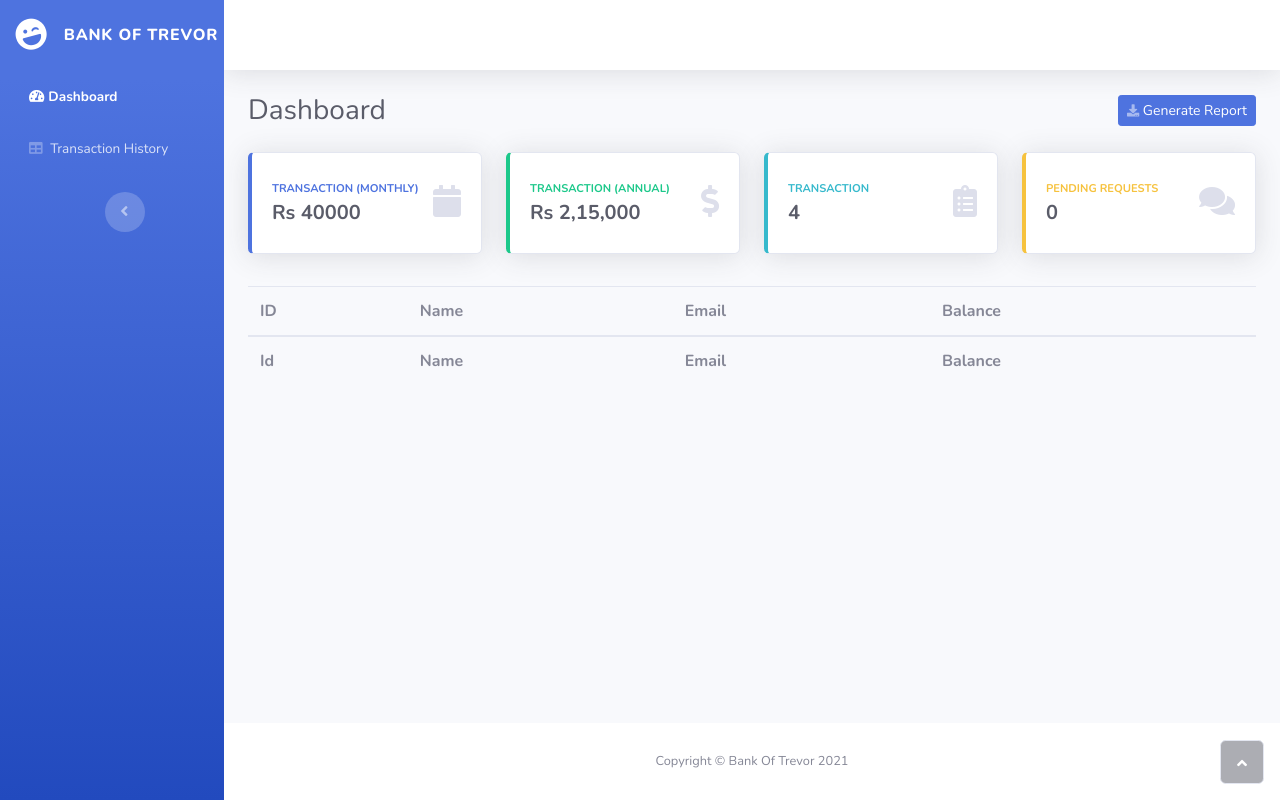
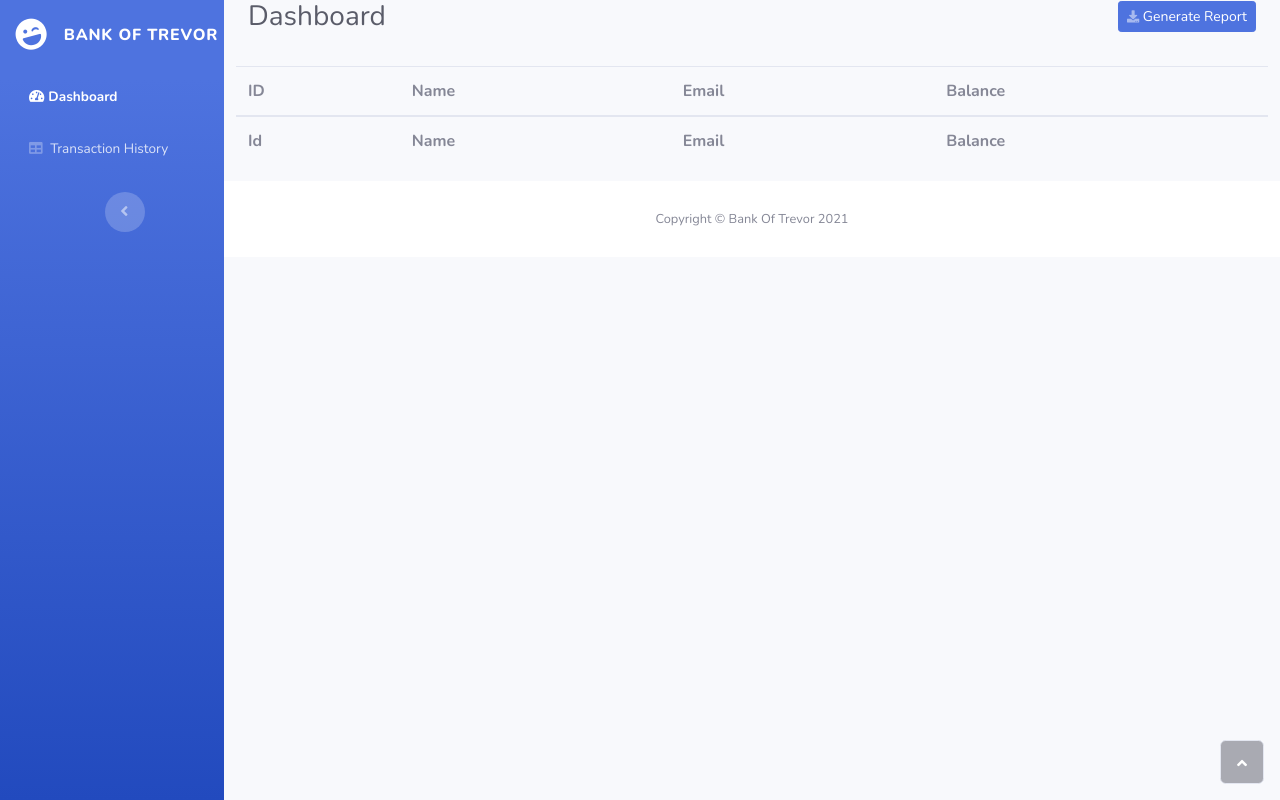
Before and after one commit to dcostat04/Bank-Management-System, a Flask app: page / in a window 1280 px wide. Run offline with Flask 2, Linux system fonts and the light colour scheme; data that the repository does not hold is empty; some libraries are stand-ins or nearby versions.

Commit message:
Update index.html

```diff
--- a/templates/index.html
+++ b/templates/index.html
@@ -32,74 +32,13 @@
         </nav>
         <div class="d-flex flex-column" id="content-wrapper">
             <div id="content">
-                <nav class="navbar navbar-light navbar-expand bg-white shadow mb-4 topbar static-top">
-                    <div class="container-fluid"><button class="btn btn-link d-md-none rounded-circle mr-3" id="sidebarToggleTop" type="button"><i class="fas fa-bars"></i></button></div>
-                </nav>
+
                 <div class="container-fluid">
                     <div class="d-sm-flex justify-content-between align-items-center mb-4">
                         <h3 class="text-dark mb-0">Dashboard</h3><a class="btn btn-primary btn-sm d-none d-sm-inline-block" role="button" href="#"><i class="fas fa-download fa-sm text-white-50"></i>&nbsp;Generate Report</a>
                     </div>
                     <div class="row">
-                        <div class="col-md-6 col-xl-3 mb-4">
-                            <div class="card shadow border-left-primary py-2">
-                                <div class="card-body">
-                                    <div class="row align-items-center no-gutters">
-                                        <div class="col mr-2">
 
-                                            <div class="text-uppercase text-primary font-weight-bold text-xs mb-1"><span>Transaction (monthly)</span></div>
-                                            <div class="text-dark font-weight-bold h5 mb-0"><span>Rs 40000</span></div>
-
-                                        </div>
-                                        <div class="col-auto"><i class="fas fa-calendar fa-2x text-gray-300"></i></div>
-                                    </div>
-                                </div>
-                            </div>
-                        </div>
-                        <div class="col-md-6 col-xl-3 mb-4">
-                            <div class="card shadow border-left-success py-2">
-                                <div class="card-body">
-                                    <div class="row align-items-center no-gutters">
-                                        <div class="col mr-2">
-                                            <div class="text-uppercase text-success font-weight-bold text-xs mb-1"><span>Transaction (annual)</span></div>
-                                            <div class="text-dark font-weight-bold h5 mb-0"><span>Rs 2,15,000</span></div>
-                                        </div>
-                                        <div class="col-auto"><i class="fas fa-dollar-sign fa-2x text-gray-300"></i></div>
-                                    </div>
-                                </div>
-                            </div>
-                        </div>
-                        <div class="col-md-6 col-xl-3 mb-4">
-                            <div class="card shadow border-left-info py-2">
-                                <div class="card-body">
-                                    <div class="row align-items-center no-gutters">
-                                        <div class="col mr-2">
-                                            <div class="text-uppercase text-info font-weight-bold text-xs mb-1"><span>Transaction</span></div>
-                                            <div class="row no-gutters align-items-center">
-                                                <div class="col-auto">
-                                                    <div class="text-dark font-weight-bold h5 mb-0 mr-3"><span>4</span></div>
-                                                </div>
-
-                                            </div>
-                                        </div>
-                                        <div class="col-auto"><i class="fas fa-clipboard-list fa-2x text-gray-300"></i></div>
-                                    </div>
-                                </div>
-                            </div>
-                        </div>
-                        <div class="col-md-6 col-xl-3 mb-4">
-                            <div class="card shadow border-left-warning py-2">
-                                <div class="card-body">
-                                    <div class="row align-items-center no-gutters">
-                                        <div class="col mr-2">
-                                            <div class="text-uppercase text-warning font-weight-bold text-xs mb-1"><span>Pending Requests</span></div>
-                                            <div class="text-dark font-weight-bold h5 mb-0"><span>0</span></div>
-                                        </div>
-                                        <div class="col-auto"><i class="fas fa-comments fa-2x text-gray-300"></i></div>
-                                    </div>
-                                </div>
-                            </div>
-                        </div>
-                    </div>
                     <div class="table-responsive table mt-2" id="dataTable" role="grid" aria-describedby="dataTable_info">
                     <table class="table my-0" id="dataTable">
                                     <thead>
```
